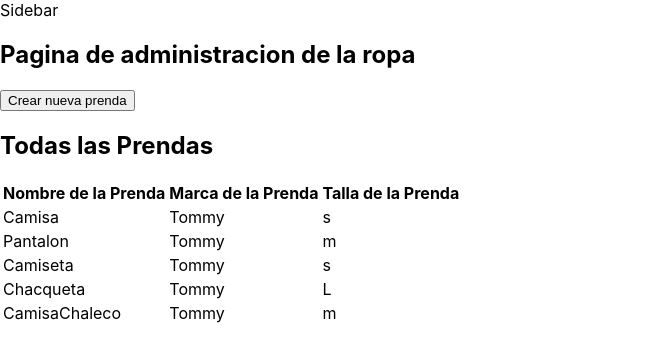
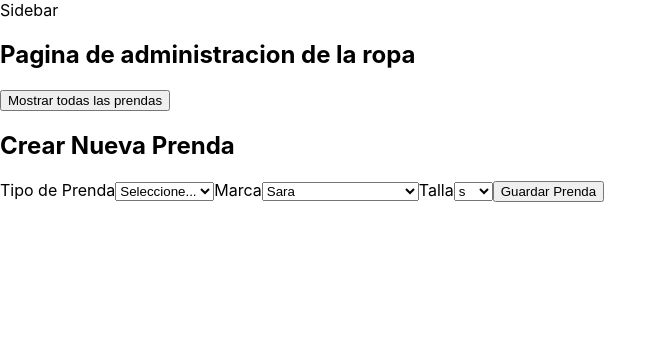
Before and after one commit to victoriavelasquez/Proyecto-ciclo-3, a React (Create React App) app: page /admin/ropa in a window 1280 px wide. Shown: the top 360 px of the page, without its empty margins (0-667 px from the left). Built offline with nearby package versions, Linux system fonts and the light colour scheme.

Commit message:
Componente de tallas reacciona al cambio del estado del tipo de prenda del componente del formulario creacion ropa

```diff
--- a/src/pages/Admin/Ropa.jsx
+++ b/src/pages/Admin/Ropa.jsx
@@ -18,12 +18,12 @@ const ropabackend=[
         talla:'s'
     },
     {
-        nombre:'Chacqueta',
+        nombre:'Chaqueta',
         marca:'Tommy',
         talla:'L'
     },
     {
-        nombre:'CamisaChaleco',
+        nombre:'Chaleco',
         marca:'Tommy',
         talla:'m'
     }
@@ -31,9 +31,37 @@ const ropabackend=[
 
 
 ];
+const Tallas=({tipoPrenda})=>{
+    console.log(tipoPrenda)
+    const [tipo, setTipo]=useState('');
+    const [tallaPantalones, setTallaPantalones]=useState([28,30,32,34]);
+    const [tallaCamisetas, setTallaCamisetas]=useState(['s','m','l','xl','xxl']);
+
+    useEffect(()=>{
+        //if (!tipo){
+            setTipo(tipoPrenda)
+        //}
+    },[tipoPrenda]);
+
+    return (
+        <select name="tallas">
+            {  tipo==='pantalon'
+                  ?  tallaPantalones.map((talla,index)=>(
+                        <option key={index} value={talla} >{talla}</option>
+                     ))
+                  :  tallaCamisetas.map((talla,index)=>(
+                        <option key={index} value={talla} >{talla}</option>
+                     ))
+            }
+            {/* <option value="value1">Value 1</option>
+            <option value="value2" selected>Value 2</option>
+            <option value="value3">Value 3</option> */}
+        </select>
+    )
+}
 
 const Ropa =( ) =>{
-    const [mostrarTabla, setMostrarTabla]= useState(true);
+    const [mostrarTabla, setMostrarTabla]= useState(false);
     const [ropa, setRopa]= useState([]);
     const [textoBoton, setTextoBoton]= useState('Crear nueva Ropa');
     const [colorBoton, setColorBoton]= useState('indigo');
@@ -62,7 +90,7 @@ const Ropa =( ) =>{
             <div className=''>
             <h2 className='justify-content:center'> Pagina de administracion de la ropa</h2>
 
-            <button onclick={()=>{setMostrarTabla (!mostrarTabla);}} className={`text-white bg-${colorBoton}-500 p-5`}> {textoBoton}
+            <button onClick={()=>{setMostrarTabla (!mostrarTabla);}} className={`text-white bg-${colorBoton}-500 p-5`}> {textoBoton}
             </button>
 
             </div>
@@ -103,20 +131,32 @@ const TablaRopa= ({ listaRopa })=> {
 };
 
 const FormularioCreacionRopa = ()=>{
-    const [nombre, setNombre]=  useState('')
+    const [tipoPrenda, setTipoPrenda]=  useState('');
+
+    const handleTipoPrenda=(event)=>{
+         setTipoPrenda(event.target.value)
+        console.log(event.target.value)
+
+    }
+
     return (
     <div className='flex-direction:column align-items:flex-start'>
         <h2 className='text-align:left front-size:24 px color:grey-800'>Crear Nueva Prenda</h2>
         <form className='grid-template-columns:repeat'>
-            <label htmlfor='name'>
-            <input
-            name='nombre'
-            className='background-color:rgb(249,250,251) border-color: rgb(75,85,99) padding:2px border-radius:2px margin:2px'
-            type="text"
-            placeholder='Camisa' />
-            </label>
-            <label htmlfor='marca'>
-             Marca de la Prenda
+            <label htmlFor='tipoPrenda'>Tipo de Prenda</label>
+            <select
+                name="tipoPrenda"
+                id="tipoPrenda"
+                value={tipoPrenda}
+                onChange={handleTipoPrenda}
+            >
+              <option value="">Seleccione...</option>
+              <option value="camiseta">Camiseta</option>
+              <option value="chaqueta" >Chaqueta</option>
+              <option value="pantalon">Pantalón</option>
+            </select>
+
+            <label htmlFor='marca'>Marca</label>
             <select className='background-color:rgb(249,250,251) border-color: rgb(75,85,99) padding:2px border-radius:2px margin:2px' name='marca'>
 
                 <option disabled>Seleccione una opción</option>
@@ -128,17 +168,9 @@ const FormularioCreacionRopa = ()=>{
                 <option>Tommy Hilfierd</option>
             </select>
 
-            </label>
-            <label htmlfor='talla'>
-            Talla de la prenda
-            <input
-            name='talla'
-            className='background-color:rgb(249,250,251) border-color: rgb(75,85,99) padding:2px border-radius:2px margin:2px'
-            type="text"
-            // {minimo s}
-            // {maximo xl}
-            placeholder='s' />
-            </label>
+
+            <label htmlFor='talla'>Talla</label>
+            <Tallas tipoPrenda={tipoPrenda}/>
 
 
             <button type='button'className='grid-column:span2 background-color:rgb(249,250,251)border-color: rgb(75,85,99) padding:2px border-radius:2px margin:2px'>
```
